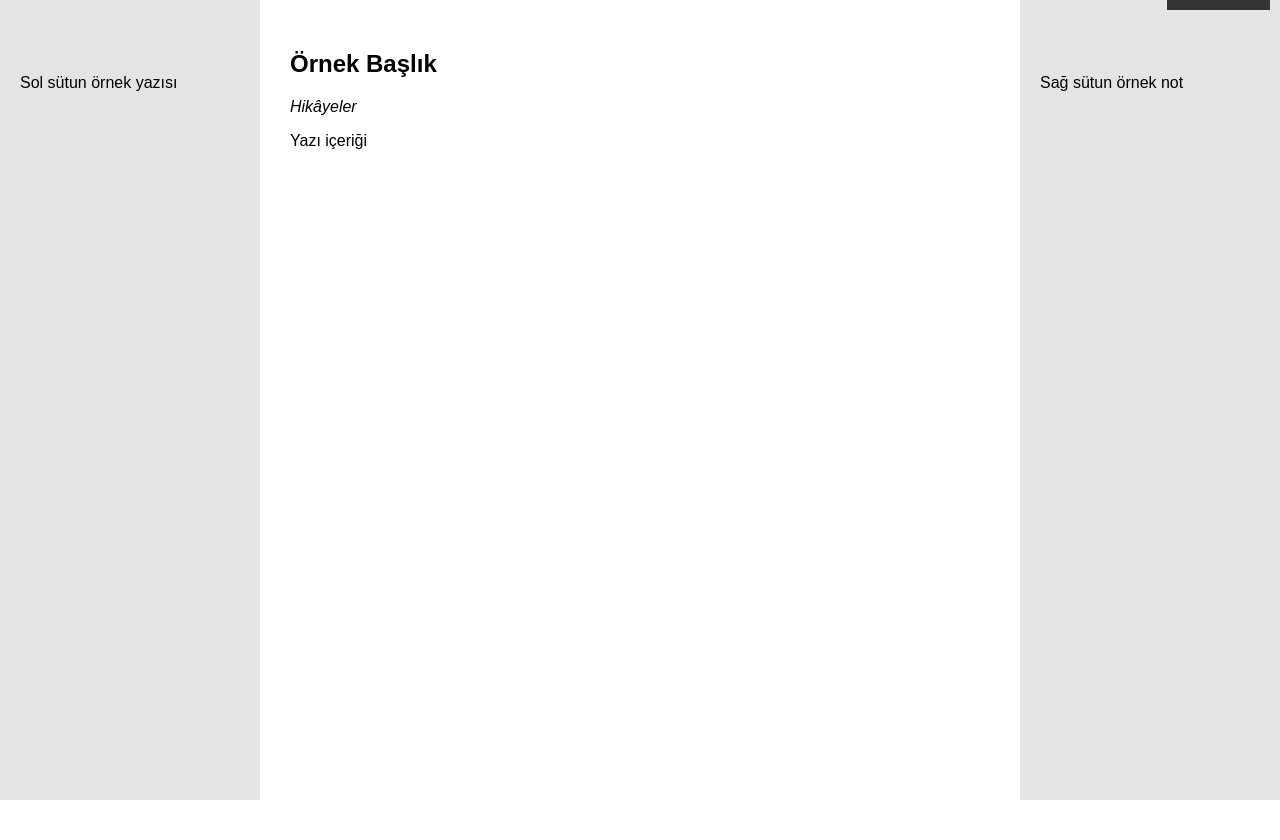
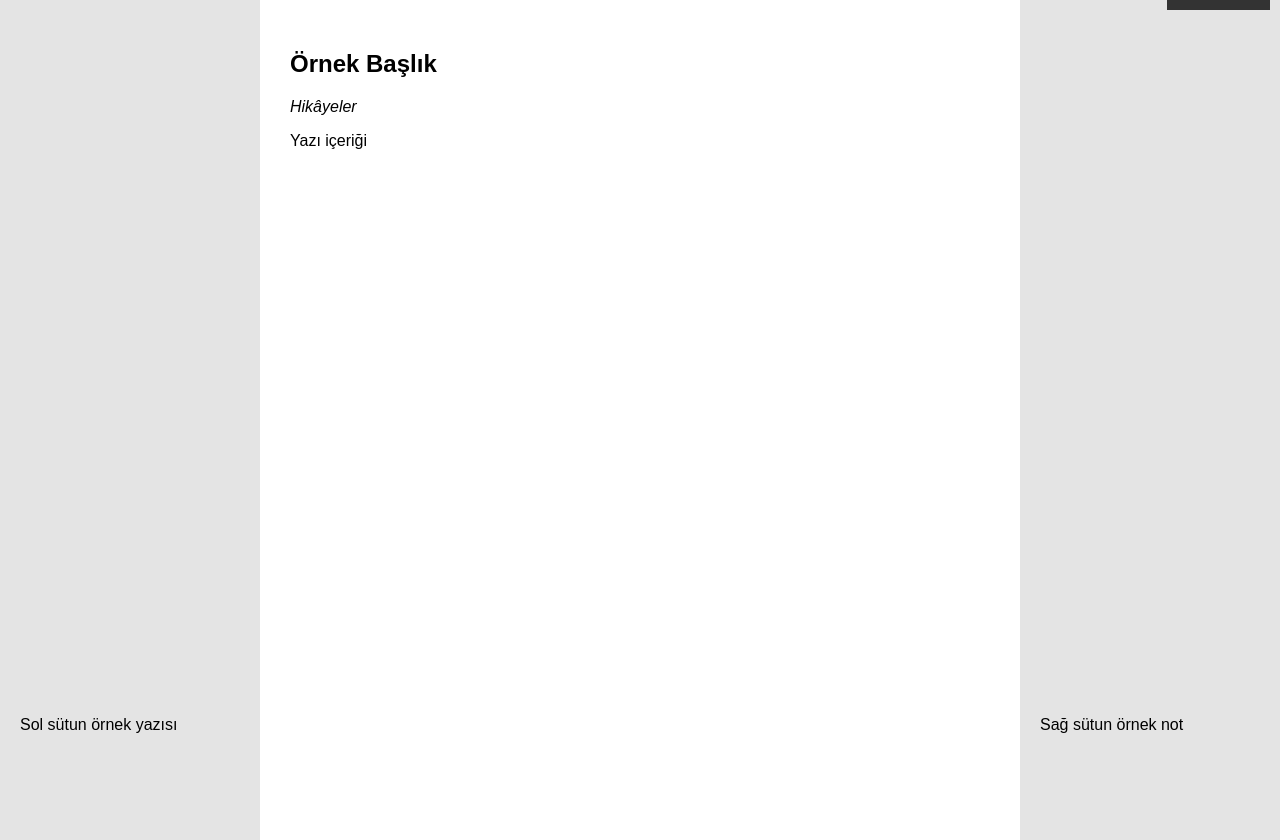
Before and after one commit to arasorhun/sayfa, a Flask app: page / in a window 1280 px wide. Shown: the part 38-878 px from the top of the page. Before the commit the page ends 838 px from the top, so only its background shows below. Run offline with Flask 2, Linux system fonts and the light colour scheme.

Commit message:
Add files via upload

```diff
--- a/static/style.css
+++ b/static/style.css
@@ -13,8 +13,13 @@ body {
     width: 220px;
     background: #e4e4e4;
     padding: 20px;
-    overflow-y: auto;
+    display: flex;
+    flex-direction: column;
+    justify-content: flex-end;
+    overflow: hidden;
+    height: 100vh;
 }
+
 
 .content {
     flex: 1;
```
